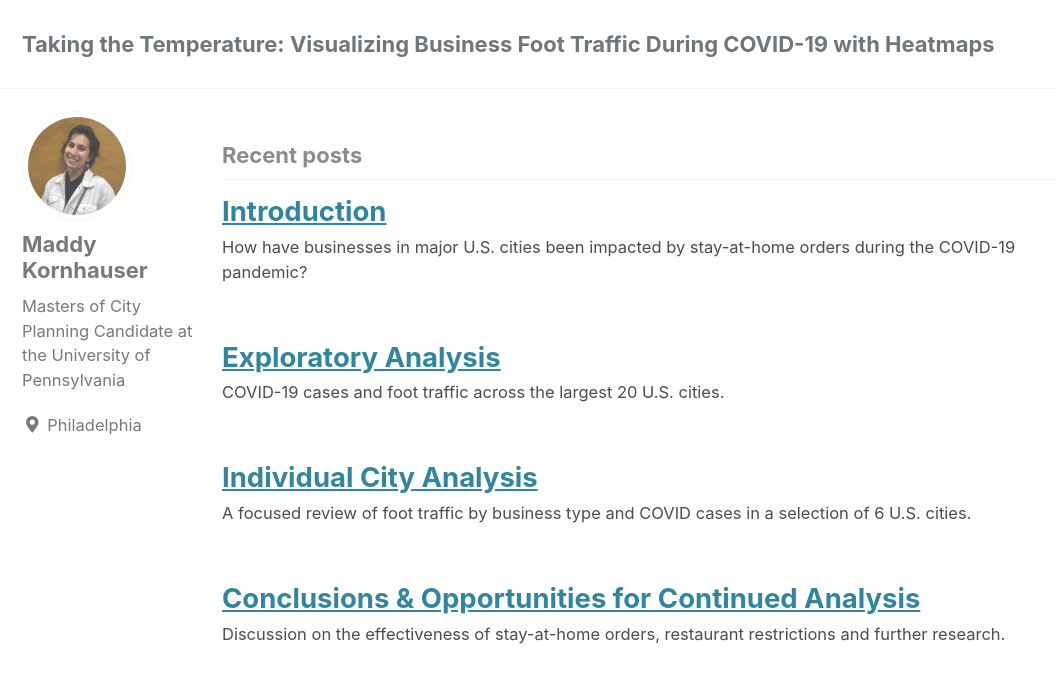
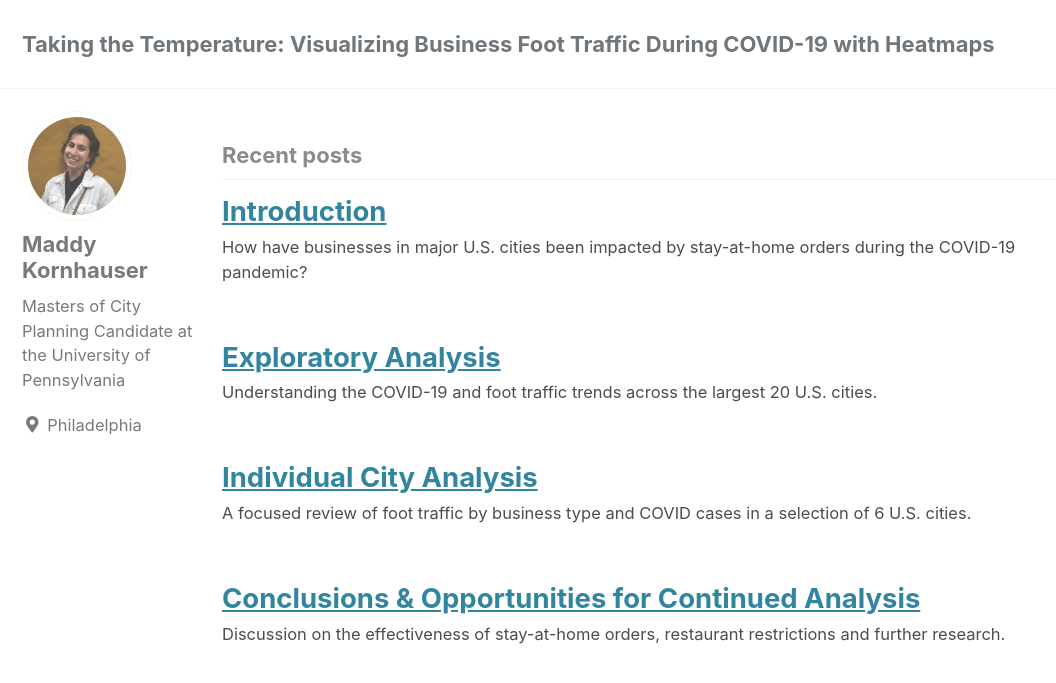
Before and after one commit to mlkornhauser/550_Final, a Jekyll site: the page built from index.html, in a window 1280 px wide and 900 px high. Shown: the top 683 px of the window, without its empty margins (0-1056 px from the left). Built offline with Jekyll 4.4.1, drawn with Linux system fonts in a browser that asks for light colours; cached includes are drawn as plain includes; nearby versions of some CDN libraries; a script that is not in the unit is left out; the list of posts is cut into pages by our own code.

Commit message:
Update 2020-12-21-Cross-City_Analysis.md

```diff
--- a/_posts/2020-12-21-Cross-City_Analysis.md
+++ b/_posts/2020-12-21-Cross-City_Analysis.md
@@ -3,7 +3,7 @@ title: "Exploratory Analysis"
 date: 2020-12-22
 published: true
 tags: [dataviz, altair, COVID-19, SafeGraph]
-excerpt: "COVID-19 cases and foot traffic across the largest 20 U.S. cities."
+excerpt: "Understanding the COVID-19 and foot traffic trends across the largest 20 U.S. cities."
 altair-loader:
   altair-chart-1: "charts/facet_cases.json"
   altair-chart-2: "charts/facet_deaths.json"
```
